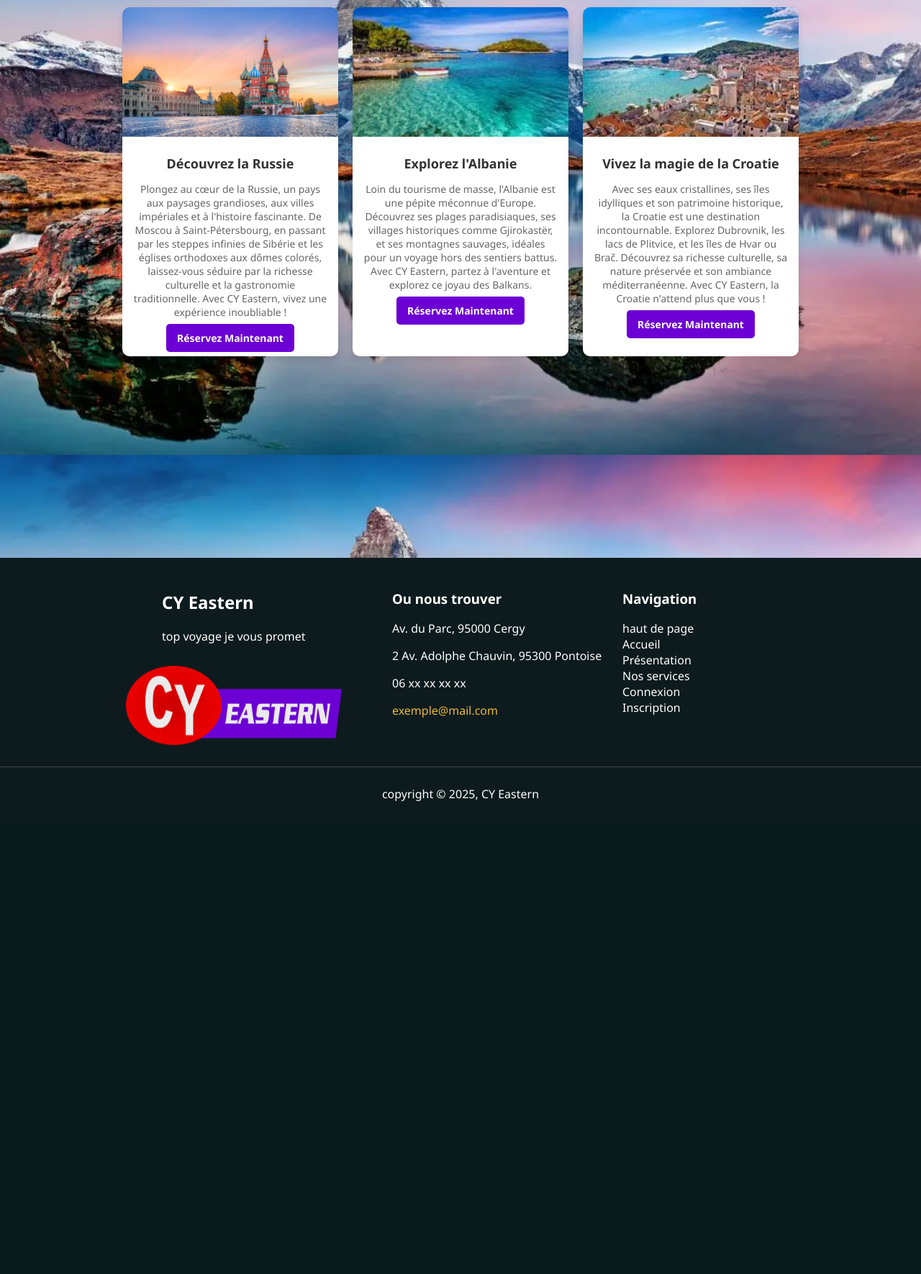
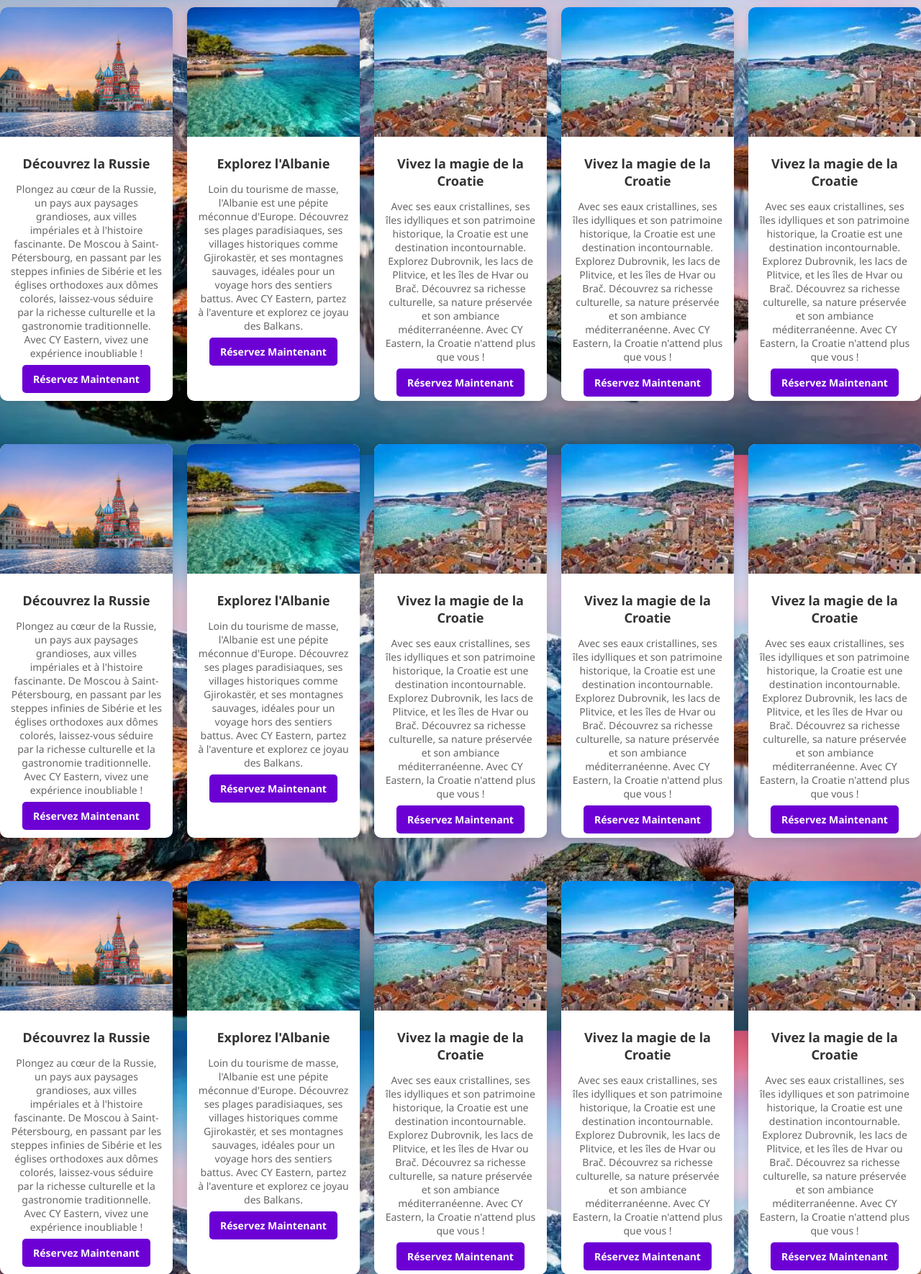
Before and after one commit to valerierx/Click-journeY, a PHP site: page /presentation.html in a window 1280 px wide. Shown: the part 168-1938 px from the top of the page at 72% size. Before the commit the page ends 1281 px from the top, so only its background shows below. Run offline with PHP 8.4, Linux system fonts and the light colour scheme.

Commit message:
Ajoute des 15 destinations

```diff
--- a/presentation.html
+++ b/presentation.html
@@ -38,7 +38,7 @@
   Profitez d'une Offre Exclusive après l'inscription avec le code Click-journeY !!!
 </div>-->
 
-  <div class="contenant">
+<div class="contenant">
     <div class="carte">
         <div class="imagerussie"></div>
         <div class="texte">
@@ -65,7 +65,118 @@
             <a href="#">Réservez Maintenant</a>
         </div>
     </div>
+    <div class="carte">
+      <div class="imagecroatie"></div>
+      <div class="texte">
+          <h2>Vivez la magie de la Croatie</h2>
+          <p>Avec ses eaux cristallines, ses îles idylliques et son patrimoine historique, la Croatie est une destination incontournable. Explorez Dubrovnik, les lacs de Plitvice, et les îles de Hvar ou Brač. Découvrez sa richesse culturelle, sa nature préservée et son ambiance méditerranéenne. Avec CY Eastern, la Croatie n'attend plus que vous !</p>
+          <a href="#">Réservez Maintenant</a>
+      </div>
+  </div>
+  <div class="carte">
+    <div class="imagecroatie"></div>
+    <div class="texte">
+        <h2>Vivez la magie de la Croatie</h2>
+        <p>Avec ses eaux cristallines, ses îles idylliques et son patrimoine historique, la Croatie est une destination incontournable. Explorez Dubrovnik, les lacs de Plitvice, et les îles de Hvar ou Brač. Découvrez sa richesse culturelle, sa nature préservée et son ambiance méditerranéenne. Avec CY Eastern, la Croatie n'attend plus que vous !</p>
+        <a href="#">Réservez Maintenant</a>
+    </div>
+  </div>
+
 </div>
+
+<div class="contenant">
+  <div class="carte">
+      <div class="imagerussie"></div>
+      <div class="texte">
+          <h2>Découvrez la Russie</h2>
+          <p>Plongez au cœur de la Russie, un pays aux paysages grandioses, aux villes impériales et à l'histoire fascinante. De Moscou à Saint-Pétersbourg, en passant par les steppes infinies de Sibérie et les églises orthodoxes aux dômes colorés, laissez-vous séduire par la richesse culturelle et la gastronomie traditionnelle. Avec CY Eastern, vivez une expérience inoubliable !</p>
+          <a href="#">Réservez Maintenant</a>
+      </div>
+  </div>
+
+  <div class="carte">
+      <div class="imagealbanie"></div>
+      <div class="texte">
+          <h2>Explorez l'Albanie</h2>
+          <p>Loin du tourisme de masse, l'Albanie est une pépite méconnue d'Europe. Découvrez ses plages paradisiaques, ses villages historiques comme Gjirokastër, et ses montagnes sauvages, idéales pour un voyage hors des sentiers battus. Avec CY Eastern, partez à l'aventure et explorez ce joyau des Balkans.</p>
+          <a href="#">Réservez Maintenant</a>
+      </div>
+  </div>
+
+  <div class="carte">
+      <div class="imagecroatie"></div>
+      <div class="texte">
+          <h2>Vivez la magie de la Croatie</h2>
+          <p>Avec ses eaux cristallines, ses îles idylliques et son patrimoine historique, la Croatie est une destination incontournable. Explorez Dubrovnik, les lacs de Plitvice, et les îles de Hvar ou Brač. Découvrez sa richesse culturelle, sa nature préservée et son ambiance méditerranéenne. Avec CY Eastern, la Croatie n'attend plus que vous !</p>
+          <a href="#">Réservez Maintenant</a>
+      </div>
+  </div>
+  <div class="carte">
+    <div class="imagecroatie"></div>
+    <div class="texte">
+        <h2>Vivez la magie de la Croatie</h2>
+        <p>Avec ses eaux cristallines, ses îles idylliques et son patrimoine historique, la Croatie est une destination incontournable. Explorez Dubrovnik, les lacs de Plitvice, et les îles de Hvar ou Brač. Découvrez sa richesse culturelle, sa nature préservée et son ambiance méditerranéenne. Avec CY Eastern, la Croatie n'attend plus que vous !</p>
+        <a href="#">Réservez Maintenant</a>
+    </div>
+</div>
+<div class="carte">
+  <div class="imagecroatie"></div>
+  <div class="texte">
+      <h2>Vivez la magie de la Croatie</h2>
+      <p>Avec ses eaux cristallines, ses îles idylliques et son patrimoine historique, la Croatie est une destination incontournable. Explorez Dubrovnik, les lacs de Plitvice, et les îles de Hvar ou Brač. Découvrez sa richesse culturelle, sa nature préservée et son ambiance méditerranéenne. Avec CY Eastern, la Croatie n'attend plus que vous !</p>
+      <a href="#">Réservez Maintenant</a>
+  </div>
+</div>
+</div>
+<div class="contenant">
+  <div class="carte">
+      <div class="imagerussie"></div>
+      <div class="texte">
+          <h2>Découvrez la Russie</h2>
+          <p>Plongez au cœur de la Russie, un pays aux paysages grandioses, aux villes impériales et à l'histoire fascinante. De Moscou à Saint-Pétersbourg, en passant par les steppes infinies de Sibérie et les églises orthodoxes aux dômes colorés, laissez-vous séduire par la richesse culturelle et la gastronomie traditionnelle. Avec CY Eastern, vivez une expérience inoubliable !</p>
+          <a href="#">Réservez Maintenant</a>
+      </div>
+  </div>
+
+  <div class="carte">
+      <div class="imagealbanie"></div>
+      <div class="texte">
+          <h2>Explorez l'Albanie</h2>
+          <p>Loin du tourisme de masse, l'Albanie est une pépite méconnue d'Europe. Découvrez ses plages paradisiaques, ses villages historiques comme Gjirokastër, et ses montagnes sauvages, idéales pour un voyage hors des sentiers battus. Avec CY Eastern, partez à l'aventure et explorez ce joyau des Balkans.</p>
+          <a href="#">Réservez Maintenant</a>
+      </div>
+  </div>
+
+  <div class="carte">
+      <div class="imagecroatie"></div>
+      <div class="texte">
+          <h2>Vivez la magie de la Croatie</h2>
+          <p>Avec ses eaux cristallines, ses îles idylliques et son patrimoine historique, la Croatie est une destination incontournable. Explorez Dubrovnik, les lacs de Plitvice, et les îles de Hvar ou Brač. Découvrez sa richesse culturelle, sa nature préservée et son ambiance méditerranéenne. Avec CY Eastern, la Croatie n'attend plus que vous !</p>
+          <a href="#">Réservez Maintenant</a>
+      </div>
+  </div>
+  <div class="carte">
+    <div class="imagecroatie"></div>
+    <div class="texte">
+        <h2>Vivez la magie de la Croatie</h2>
+        <p>Avec ses eaux cristallines, ses îles idylliques et son patrimoine historique, la Croatie est une destination incontournable. Explorez Dubrovnik, les lacs de Plitvice, et les îles de Hvar ou Brač. Découvrez sa richesse culturelle, sa nature préservée et son ambiance méditerranéenne. Avec CY Eastern, la Croatie n'attend plus que vous !</p>
+        <a href="#">Réservez Maintenant</a>
+    </div>
+</div>
+<div class="carte">
+  <div class="imagecroatie"></div>
+  <div class="texte">
+      <h2>Vivez la magie de la Croatie</h2>
+      <p>Avec ses eaux cristallines, ses îles idylliques et son patrimoine historique, la Croatie est une destination incontournable. Explorez Dubrovnik, les lacs de Plitvice, et les îles de Hvar ou Brač. Découvrez sa richesse culturelle, sa nature préservée et son ambiance méditerranéenne. Avec CY Eastern, la Croatie n'attend plus que vous !</p>
+      <a href="#">Réservez Maintenant</a>
+  </div>
+</div>
+</div>
+
+
+
+
+
 
 
   <footer>
--- a/style.css
+++ b/style.css
@@ -152,6 +152,8 @@ ul .limenu a:hover {
     display: flex; /* Aligner les élements en ligne */
     gap: 20px; /* Espacement entre chaque éléments */
     justify-content: center;
+    margin-bottom: 60px !important;
+    width: 100%;
 }
 
 .carte {
```
